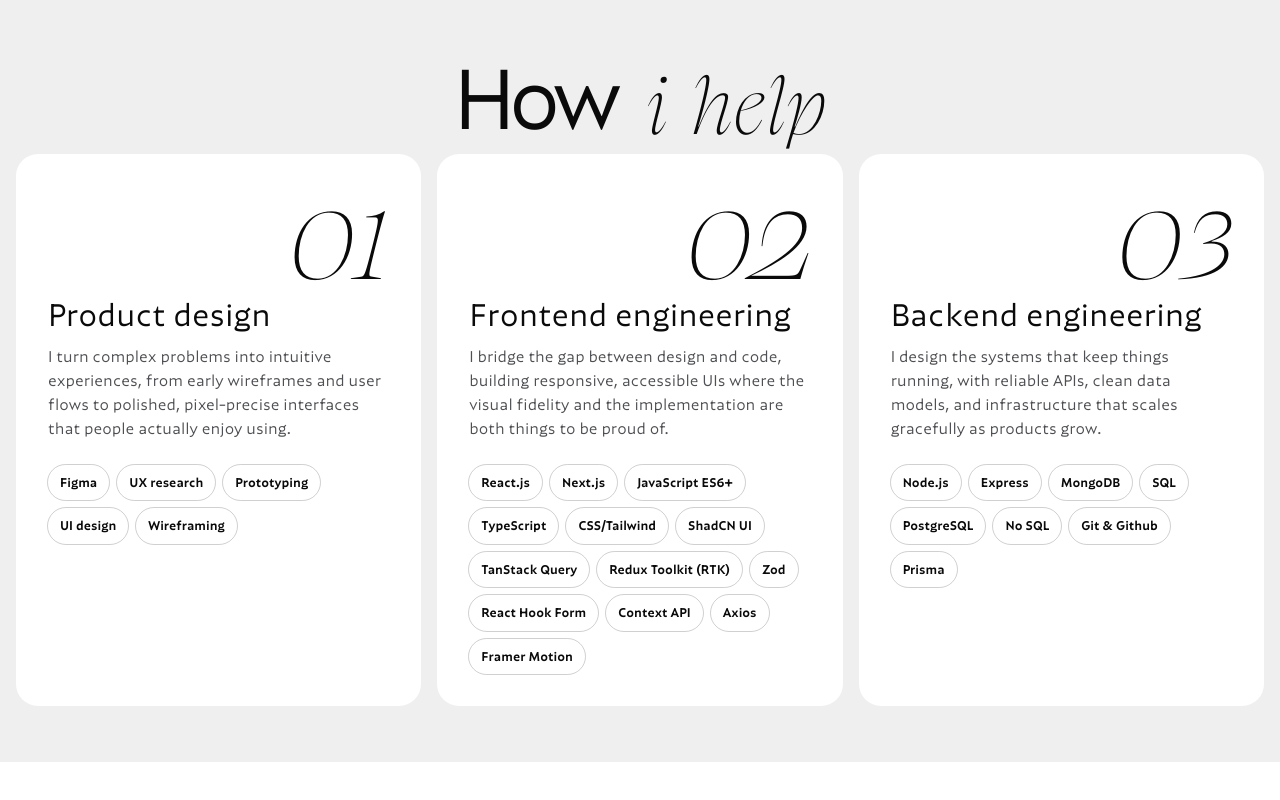
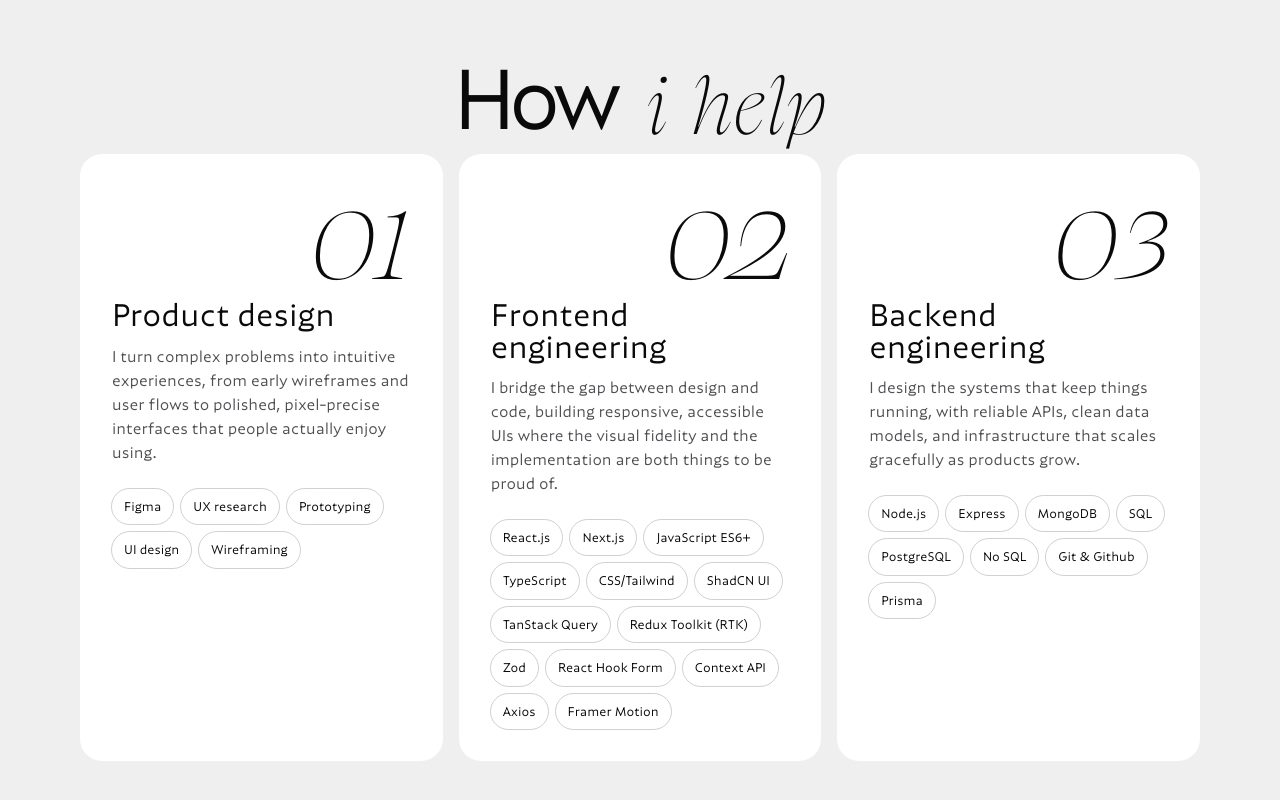
Before and after one commit to MHamzaFarooq/updated-portfolio, a Next.js app: page / in a window 1280 px wide. Shown: the part 804-1604 px from the top of the page. Before the commit the page ends 1566 px from the top, so only its background shows below. Built offline with nearby package versions, Linux system fonts and the light colour scheme.

Commit message:
fixed some minor issues

```diff
--- a/components/sections/UpdatedHero.tsx
+++ b/components/sections/UpdatedHero.tsx
@@ -2,7 +2,7 @@
 
 function UpdatedHero() {
   return (
-    <div className="h-screen flex items-center">
+    <div className="h-screen flex items-center overflow-x-hidden">
       <section className="flex flex-wrap gap-x-6 px-4 justify-center text-center mx-auto items-center max-w-99.5 sm:max-w-172.5 md:max-w-280">
         <div className="flex gap-x-6">
           <HeroTitle fontName="retail" tracking={true} delay={0.1}>
--- a/components/sections/UpdatedSkill.tsx
+++ b/components/sections/UpdatedSkill.tsx
@@ -18,7 +18,7 @@
           help
         </UpdatedHeading>
       </div>
-      <div className="flex flex-col md:flex-row gap-4">
+      <div className="flex flex-col md:flex-row md: max-w-280 gap-4">
         {services.map((service) => (
           <SkillsCard key={service.id} {...service} />
         ))}
--- a/components/ui/SkillsCard.tsx
+++ b/components/ui/SkillsCard.tsx
@@ -12,8 +12,8 @@
     opacity: 1,
     y: 0,
     transition: {
-      duration: 1.2, // Reduced from 2s for a snappier feel
-      ease: [0.22, 1, 0.36, 1],
+      duration: 1.2,
+      ease: [0.22, 1, 0.36, 1] as const,
     },
   },
 };
--- a/components/ui/Tag.jsx
+++ b/components/ui/Tag.jsx
@@ -2,7 +2,7 @@
 
 function Tag({ children }) {
   return (
-    <div className="text-[13px] font-retail px-3 py-2 font-bold rounded-full outline-1 width-fit-content">
+    <div className="text-[13px] font-retail px-3 py-2 font-regular rounded-full outline-1 width-fit-content">
       {children}
     </div>
   );
```
